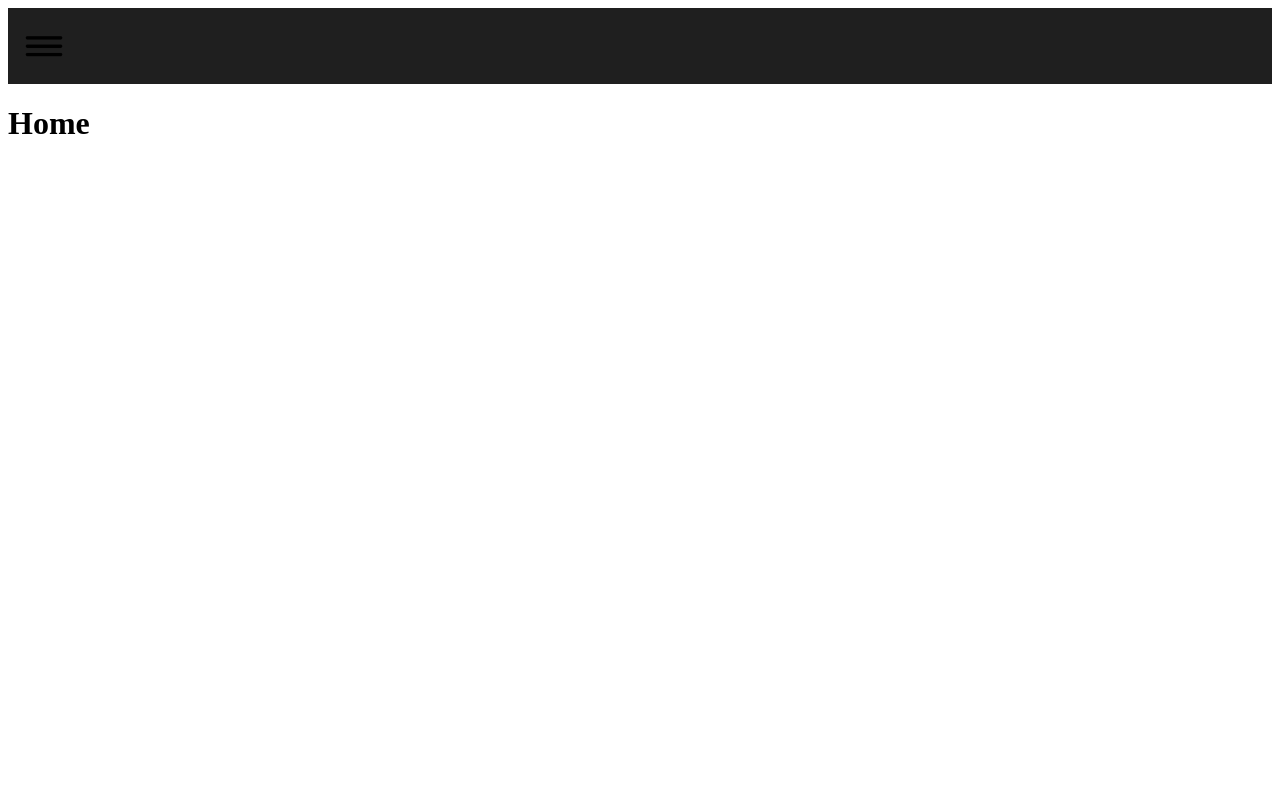
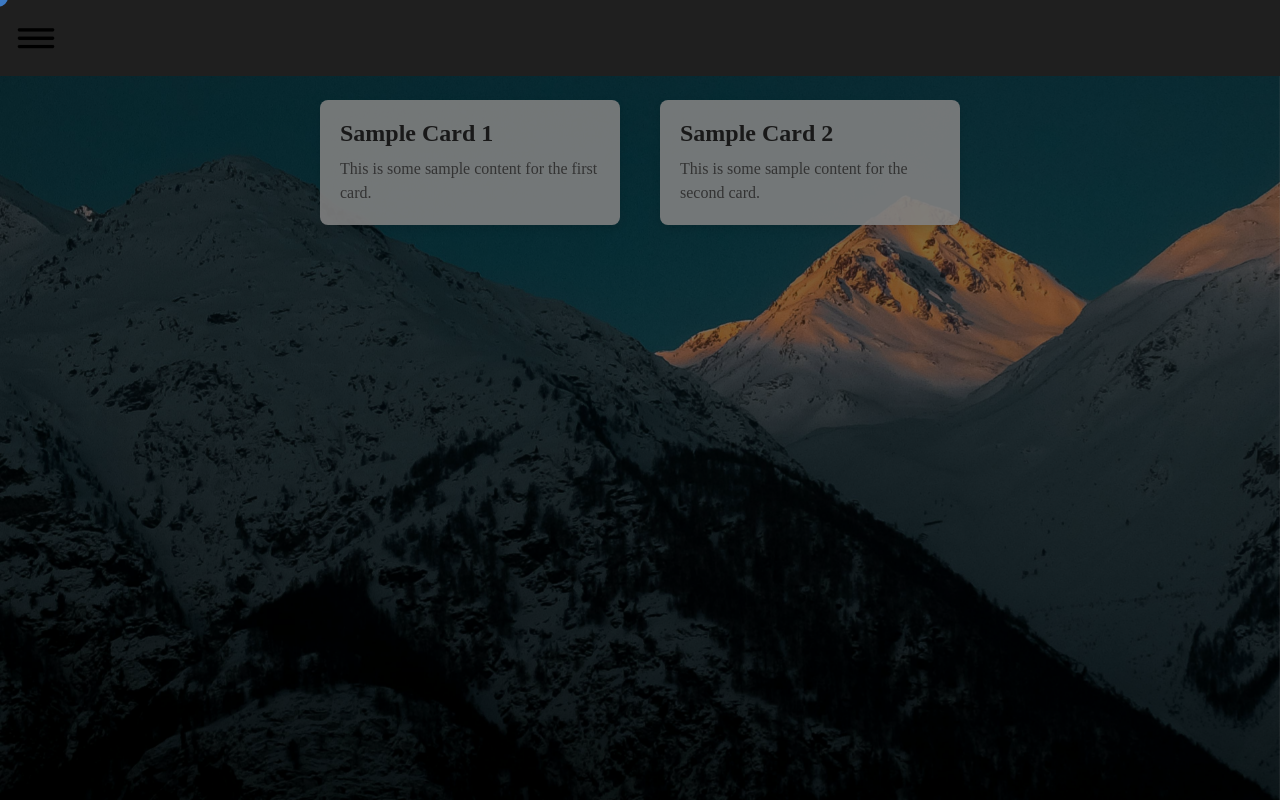
Before and after one commit to dobronx06/my-portfolio, a React (Create React App) app in the folder portfolio1/: page / in a window 1280 px wide. Built offline with nearby package versions, Linux system fonts and the light colour scheme.

Commit message:
[add] cards + cursor

```diff
--- a/portfolio1/src/App.css
+++ b/portfolio1/src/App.css
@@ -1,6 +1,3 @@
-.App {
-  text-align: center;
-}
 
 .App-logo {
   height: 40vmin;
@@ -36,3 +33,64 @@
     transform: rotate(360deg);
   }
 }
+/* App.css */
+* {
+  margin: 0;
+  padding: 0;
+  box-sizing: border-box;
+}
+
+body, html {
+  margin: 0;
+  padding: 0;
+  width: 100%;
+  height: 100%;
+}
+
+.App {
+  min-height: 100vh;
+  background-image: url('./images/pexels-kasuma-1785493.jpg');
+  background-size: cover;
+  background-position: center;
+  background-repeat: no-repeat;
+  background-attachment: fixed;
+  margin: 0;
+  padding: 0;
+  padding-top: 80px; /* Add padding to account for fixed navbar height */
+}
+
+.App::before {
+  content: '';
+  position: fixed;
+  top: 0;
+  left: 0;
+  right: 0;
+  bottom: 0;
+  background-color: rgba(0, 0, 0, 0.5);
+  z-index: 0;
+}
+
+.navbar, .Routes {
+  position: relative;
+  z-index: 1;
+}
+
+/* In your CSS file */
+.custom-cursor {
+  width: 20px;
+  height: 20px;
+  background: #3c79c3;
+  border-radius: 50%;
+  position: fixed;
+  pointer-events: none;
+  z-index: 9999;
+  transform-origin: center;
+  transition: transform 0.1s ease;
+  margin: 0;
+  padding: 0;
+}
+
+/* Hide default cursor */
+body {
+  cursor: none;
+}
--- a/portfolio1/src/App.js
+++ b/portfolio1/src/App.js
@@ -1,4 +1,5 @@
 import './App.css';
+import { useState, useEffect } from 'react';
 import { BrowserRouter as Router, Routes, Route } from 'react-router-dom';
 import Navbar from './components/Navbar';
 import Home from './components/pages/Home';
@@ -7,8 +8,23 @@ import Projects from './components/pages/Projects';
 import Contact from './components/pages/Contact';
 
 function App() {
+  const [mousePosition, setMousePosition] = useState({ x: 0, y: 0 });
+
+  useEffect(() => {
+    const updateMousePosition = (e) => {
+      setMousePosition({ x: e.clientX, y: e.clientY });
+    };
+
+    window.addEventListener('mousemove', updateMousePosition);
+    return () => window.removeEventListener('mousemove', updateMousePosition);
+  }, []);
   return (
-    <>
+    <div className="App">
+      <div className="custom-cursor"
+        style={{
+          transform: `translate(${mousePosition.x - 12}px, ${mousePosition.y - 93}px)`
+        }}
+      />
       <Router>
         <Navbar />
         <Routes>
@@ -18,7 +34,8 @@ function App() {
           <Route path='/contact' element={<Contact />} />
         </Routes>
       </Router>
-    </>
+    </div>
+
   );
 }
 
--- /dev/null
+++ b/portfolio1/src/components/Cards.css
@@ -0,0 +1,35 @@
+/* src/components/Card.css */
+.card {
+    background: rgba(255, 255, 255, 0.9);  /* Semi-transparent white */
+    border-radius: 8px;
+    box-shadow: 0 4px 8px rgba(0, 0, 0, 0.1);
+    margin: 20px;
+    overflow: hidden;
+    width: 300px;
+    transition: transform 0.2s;
+}
+
+.card:hover {
+    transform: translateY(-5px);
+}
+
+.card-image {
+    width: 100%;
+    height: 200px;
+    object-fit: cover;
+}
+
+.card-content {
+    padding: 20px;
+}
+
+.card-title {
+    color: #333;
+    font-size: 1.5rem;
+    margin-bottom: 10px;
+}
+
+.card-text {
+    color: #666;
+    line-height: 1.5;
+}
--- /dev/null
+++ b/portfolio1/src/components/Cards.js
@@ -0,0 +1,17 @@
+// src/components/Card.js
+import React from 'react';
+import './Cards.css';
+
+function Card({ title, content, imageUrl }) {
+    return (
+        <div className="card">
+            {imageUrl && <img src={imageUrl} alt={title} className="card-image" />}
+            <div className="card-content">
+                <h2 className="card-title">{title}</h2>
+                <p className="card-text">{content}</p>
+            </div>
+        </div>
+    );
+}
+
+export default Card;
--- a/portfolio1/src/components/Navbar.css
+++ b/portfolio1/src/components/Navbar.css
@@ -42,3 +42,51 @@
 .dropdown-item:hover {
     background-color: #f5f5f5;
 }
+/* Navbar.css */
+.navbar {
+    background: #1f1f1f;
+    padding: 1rem;
+    position: fixed;  /* Make navbar fixed */
+    top: 0;          /* Stick to top */
+    width: 100%;     /* Full width */
+    z-index: 1000;   /* Keep navbar above other content */
+}
+
+.navbar-container {
+    position: relative;
+}
+
+.logo-container {
+    position: relative;
+    display: inline-block;
+}
+
+.navbar-icon {
+    width: 40px;
+    height: auto;
+    cursor: pointer;
+}
+
+.dropdown-menu {
+    position: absolute;
+    top: 100%;
+    left: 0;
+    background: white;
+    border-radius: 4px;
+    box-shadow: 0 2px 5px rgba(0,0,0,0.2);
+    padding: 0.5rem 0;
+    min-width: 150px;
+    z-index: 1000;
+}
+
+.dropdown-item {
+    display: block;
+    padding: 0.5rem 1rem;
+    color: #333;
+    text-decoration: none;
+    transition: background-color 0.2s;
+}
+
+.dropdown-item:hover {
+    background-color: #f5f5f5;
+}
--- a/portfolio1/src/components/pages/Home.js
+++ b/portfolio1/src/components/pages/Home.js
@@ -1,8 +1,20 @@
-// Home.js
+import Card from '../Cards.js';
+
 function Home() {
     return (
         <div>
-            <h1>Home</h1>
+
+        <div style={{ display: 'flex', flexWrap: 'wrap', justifyContent: 'center' }}>
+            <Card
+                title="Sample Card 1"
+                content="This is some sample content for the first card."
+            />
+            <Card
+                title="Sample Card 2"
+                content="This is some sample content for the second card."
+            />
+
+        </div>
         </div>
     );
 }
```
Also changed, not shown: portfolio1/src/images/pexels-kasuma-1785493.jpg (added), 1 other file (tests, documents, lock files or other folders).
